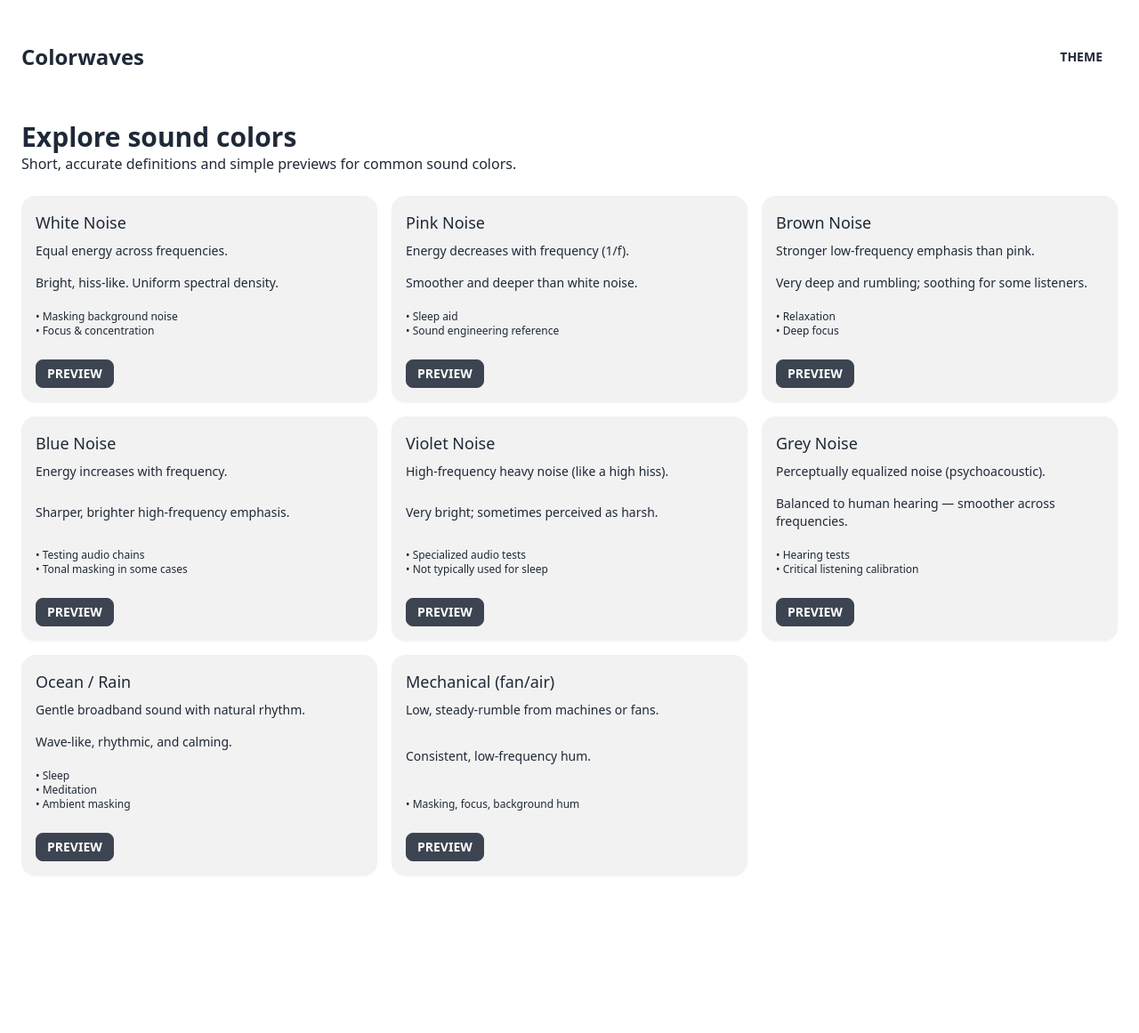
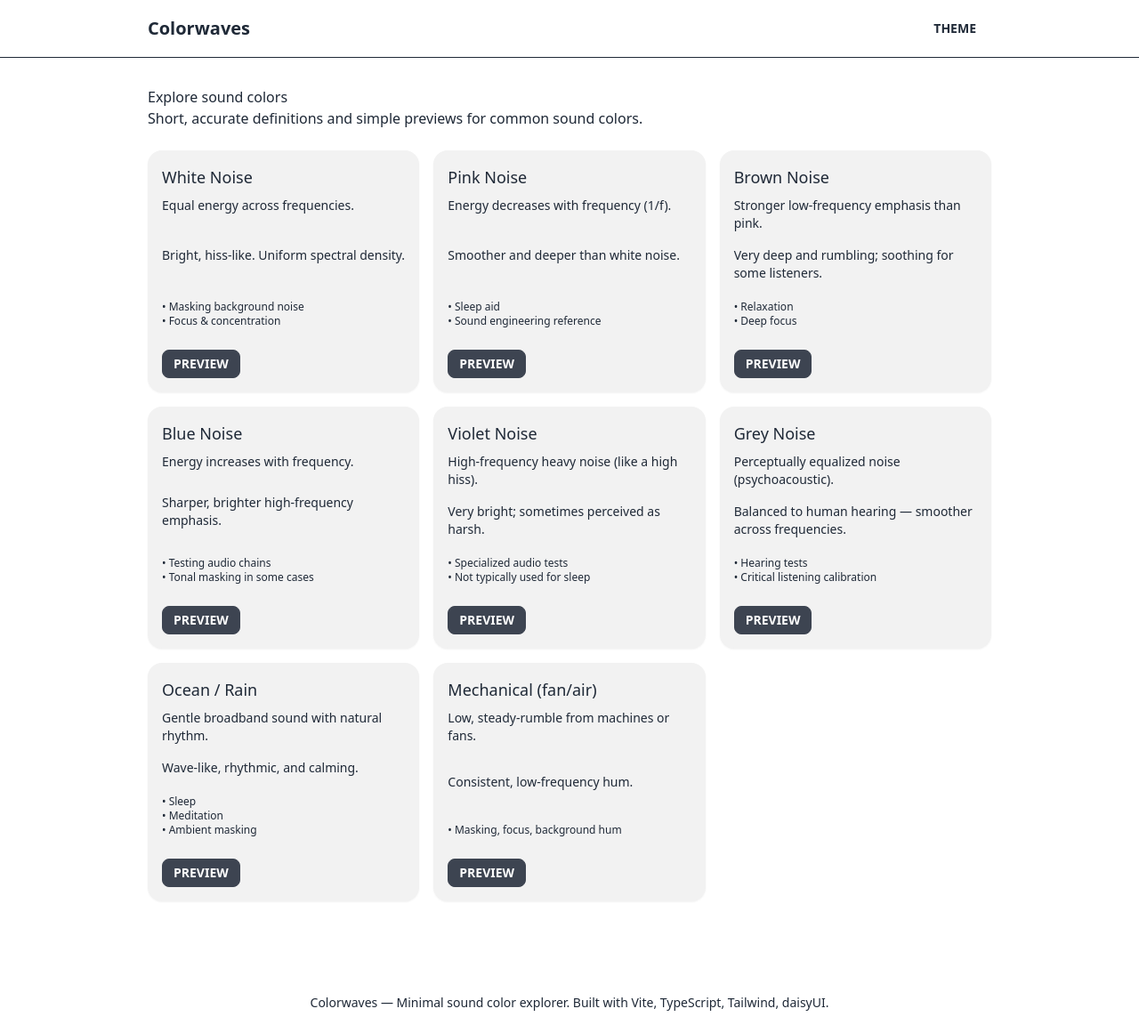
Before and after one commit to wjbetech-claw/colorwaves, a React (Vite) app: page / in a window 1280 px wide. Shown: the whole page at 89% size. Before the commit the page ends 1008 px from the top, so only its background shows below. Built offline with nearby package versions, Linux system fonts and the light colour scheme.

Commit message:
feat(layout): add Container, Header, Footer and use them in App

```diff
--- a/src/App.tsx
+++ b/src/App.tsx
@@ -1,24 +1,19 @@
 import React from 'react'
+import Header from './components/layout/Header'
+import Footer from './components/layout/Footer'
+import Container from './components/layout/Container'
 import { SOUNDS } from './data/sounds'
 import SoundCard from './components/SoundCard'
-import ThemeToggler from './components/ThemeToggler'
 
 export default function App(){
   return (
-    <div className="min-h-screen bg-base-100 text-base-content p-6">
-      <header className="container mx-auto">
-        <nav className="flex items-center justify-between py-4">
-          <h1 className="text-2xl font-semibold">Colorwaves</h1>
-          <div>
-            <ThemeToggler />
-          </div>
-        </nav>
-      </header>
-
-      <main className="container mx-auto mt-8">
-        <section className="prose max-w-none mb-6">
-          <h2 className="text-3xl font-semibold">Explore sound colors</h2>
-          <p className="text-muted-foreground">Short, accurate definitions and simple previews for common sound colors.</p>
+    <div className="min-h-screen bg-[var(--color-bg)] text-[var(--color-text)]">
+      <Header />
+      <main className="py-8">
+        <Container>
+          <section className="mb-6">
+            <h2 className="h2">Explore sound colors</h2>
+            <p className="body-large text-[var(--color-text-muted)]">Short, accurate definitions and simple previews for common sound colors.</p>
           </section>
 
           <section className="grid grid-cols-1 sm:grid-cols-2 lg:grid-cols-3 gap-4">
@@ -26,7 +21,9 @@ export default function App(){
               <SoundCard key={s.id} sound={s} />
             ))}
           </section>
+        </Container>
       </main>
+      <Footer />
     </div>
   )
 }
--- /dev/null
+++ b/src/components/layout/Container.tsx
@@ -0,0 +1,7 @@
+import React from 'react'
+
+export default function Container({children}:{children:React.ReactNode}){
+  return (
+    <div className="mx-auto px-4" style={{maxWidth: 980}}>{children}</div>
+  )
+}
--- /dev/null
+++ b/src/components/layout/Footer.tsx
@@ -0,0 +1,11 @@
+import React from 'react'
+
+export default function Footer(){
+  return (
+    <footer className="mt-12 py-6 text-center text-sm text-[var(--color-text-muted)]">
+      <div className="mx-auto px-4" style={{maxWidth:980}}>
+        <p>Colorwaves — Minimal sound color explorer. Built with Vite, TypeScript, Tailwind, daisyUI.</p>
+      </div>
+    </footer>
+  )
+}
--- /dev/null
+++ b/src/components/layout/Header.tsx
@@ -0,0 +1,17 @@
+import React from 'react'
+import ThemeToggler from '../ThemeToggler'
+
+export default function Header(){
+  return (
+    <header className="border-b border-[var(--color-border)] bg-[var(--color-bg)]">
+      <div className="mx-auto px-4" style={{maxWidth:980}}>
+        <nav className="flex items-center justify-between h-16">
+          <div className="text-xl font-semibold">Colorwaves</div>
+          <div className="flex items-center gap-2">
+            <ThemeToggler />
+          </div>
+        </nav>
+      </div>
+    </header>
+  )
+}
```
Lines whose indentation alone changed are shown as unchanged.
